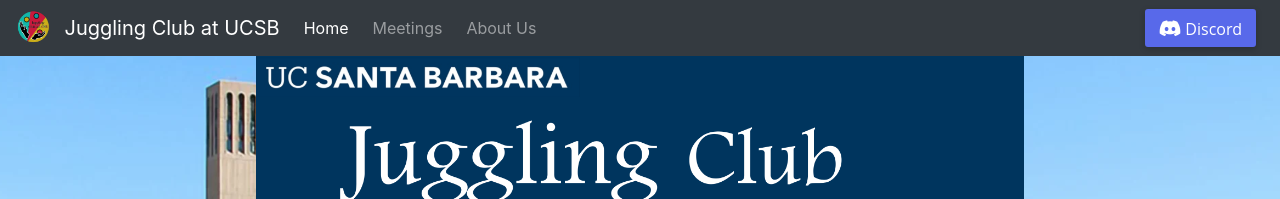
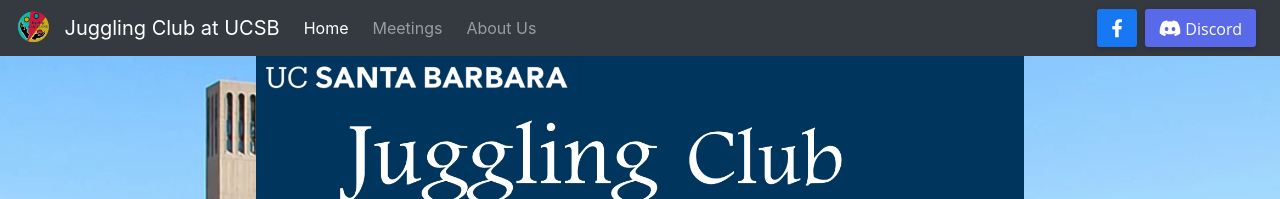
Before and after one commit to Ben1152000/UCSB-Juggling-Club-Website, a Jekyll site: the page built from _pages/index.markdown, in a window 1280 px wide. Shown: the top 199 px of the page. Built offline with Jekyll 4.4.1, drawn with Linux system fonts in a browser that asks for light colours; nearby versions of some CDN libraries.

Commit message:
Add facebook nav button

```diff
--- a/_includes/navigation.html
+++ b/_includes/navigation.html
@@ -43,6 +43,11 @@
     <!-- Discord Link: -->
 
     <ul class="navbar-nav">
+      <li class="nav-item mr-2 facebook-button px-1 active" data-toggle="collapse" data-target="#nav" aria-expanded="false" >
+        <a class="nav-link" href="https://www.facebook.com/groups/166416600086918">
+          <i class="fab fa-facebook-f" style="font-size:18px"></i>
+        </a>
+      </li>
       <li class="nav-item mr-2 discord-button px-1 active" data-toggle="collapse" data-target="#nav" aria-expanded="false" >
         <a class="nav-link" href="https://discord.gg/VMv57VejWu">
           <i class="fab fa-discord" style="font-size:18px"></i>
--- a/_sass/main.scss
+++ b/_sass/main.scss
@@ -55,12 +55,15 @@
   flex: 1;
 }
 
-.discord-button {
+.custom-button, .discord-button, .facebook-button {
   display: inline-block;
-  font-family: Whitney, "Open Sans", Helvetica, sans-serif;
   line-height: 0;
   border-radius: 3px;
   box-shadow: 0 2px 6px 0 rgba(0, 0, 0, 0.2);
+}
+
+.discord-button {
+  font-family: Whitney, "Open Sans", Helvetica, sans-serif;
   background-color: #5869ea;
   border: 2px solid #5869ea;
   color: #fff;
@@ -77,3 +80,22 @@
   border: 2px solid #3d489f;
   transition-duration: 0.2s;
 }
+
+.facebook-button {
+  font-family: Whitney, "Open Sans", Helvetica, sans-serif;
+  background-color: #1877f2;
+  border: 2px solid #1877f2;
+  color: #fff;
+}
+
+.facebook-button:hover {
+  background-color: #166ad8;
+  border: 2px solid #166ad8;
+  transition-duration: 0.2s;
+}
+
+.facebook-button:active {
+  background-color: #125ab8;
+  border: 2px solid #125ab8;
+  transition-duration: 0.2s;
+}
```
